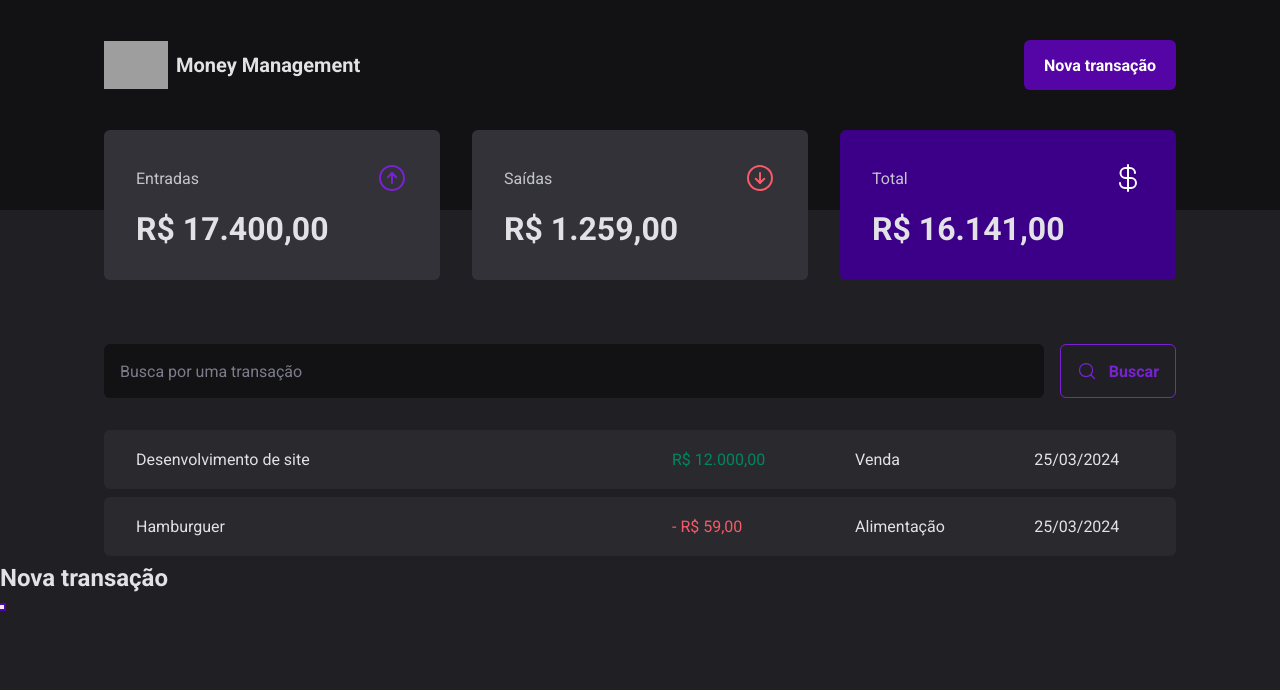
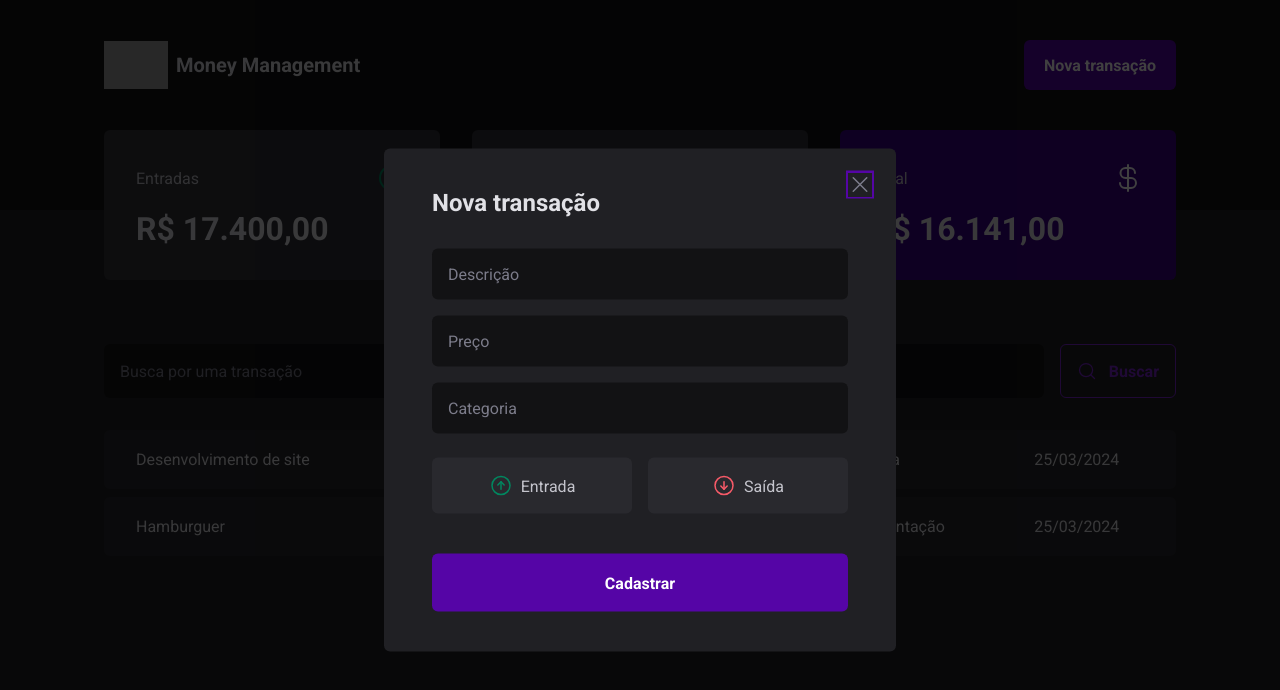
Before and after one commit to CarlosSFr/money-management-ts, a React (Vite) app: page / in a window 1280 px wide. Both pictures are taken after a click on the button "Nova transação". Shown: the top 690 px of the page. Built offline with nearby package versions, Linux system fonts and the light colour scheme; grey boxes are pictures that could not be loaded.

Commit message:
Visuals all done

```diff
--- a/package.json
+++ b/package.json
@@ -11,6 +11,7 @@
   },
   "dependencies": {
     "@radix-ui/react-dialog": "^1.0.5",
+    "@radix-ui/react-radio-group": "^1.1.3",
     "phosphor-react": "^1.4.1",
     "react": "^18.2.0",
     "react-dom": "^18.2.0",
--- a/src/components/NewTransactionModal/index.tsx
+++ b/src/components/NewTransactionModal/index.tsx
@@ -1,18 +1,42 @@
 import * as Dialog from "@radix-ui/react-dialog";
+import { CloseButton, Content, Overlay, TransactionType, TransactionTypeButton } from "./styles";
+import { ArrowCircleDown, ArrowCircleUp, X } from "phosphor-react";
 
 
 export function NewTransactionModal(){
     return (
         <>
         <Dialog.Portal>
-            <Dialog.Overlay/>
-            <Dialog.Content>
+            <Overlay/>
+            <Content>
                 <Dialog.Title>Nova transação</Dialog.Title>
 
+                <CloseButton>
+                    <X size={24} />
+                </CloseButton>
 
-                <Dialog.Close />
-            </Dialog.Content>
+                <form action="">
+                    <input type="text" placeholder="Descrição" required/>
+                    <input type="number" placeholder="Preço" required/>
+                    <input type="text" placeholder="Categoria" required/>
+
+                    <TransactionType>
+                        <TransactionTypeButton value="income" variant="income">
+                            <ArrowCircleUp size={24} />
+                            Entrada
+                        </TransactionTypeButton>
+                        <TransactionTypeButton value="outcome" variant="outcome">
+                            <ArrowCircleDown size={24} />
+                            Saída
+                        </TransactionTypeButton>
+                    </TransactionType>
+
+                    <button type="submit" >Cadastrar</button>
+                </form>
+
+
+            </Content>
         </Dialog.Portal>
-        </>
+    </>
     )
 }
--- a/src/components/NewTransactionModal/styles.ts
+++ b/src/components/NewTransactionModal/styles.ts
@@ -1,8 +1,120 @@
 import * as Dialog from "@radix-ui/react-dialog";
 import styled from "styled-components";
+import * as RadioGroup from "@radix-ui/react-radio-group"
 
 
 export const Overlay = styled(Dialog.Overlay)`
-
+    position: fixed;
+    width: 100vw;
+    height: 100vh;
+    inset: 0; // É igual fazer left: 0 right: 0 top: 0 bottom: 0
+    background: rgba(0, 0, 0, 0.75);
 
 `
+
+export const Content = styled(Dialog.Content)`
+    min-width: 32rem;
+    border-radius: 6px;
+    padding: 2.5rem 3rem;
+    background: ${props => props.theme["gray-800"]};
+
+    position: fixed;
+    top: 50%;
+    left: 50%;
+    transform: translate(-50%, -50%);
+
+    form{
+        margin-top: 2rem;
+
+        display: flex;
+        flex-direction: column;
+        gap: 1rem;
+
+        input{
+            border-radius: 6px;
+            border: 0;
+            background: ${props => props.theme["gray-900"]};
+            color: ${props => props.theme["gray-300"]};
+            padding: 1rem;
+
+            &::placeholder{
+                color: ${props => props.theme["gray-500"]};
+            }
+        }
+        button[type="submit"]{
+            height: 58px;
+            border: 0;
+            background: ${props => props.theme["purple-500"]};
+            color: ${props => props.theme["white"]};
+            font-weight: bold;
+            padding: 0 1.25rem;
+            border-radius: 6px;
+            margin-top: 1.5rem;
+            cursor: pointer;
+
+            &:hover{
+                background: ${props => props.theme["purple-700"]};
+                transition: background-color 0.2s;
+            }
+        }
+    }
+
+`
+
+export const CloseButton = styled(Dialog.Close)`
+    position: absolute;
+    background: transparent;
+    border: 0;
+    top: 1.5rem;
+    right: 1.5rem;
+    line-height: 0;
+    cursor: pointer;
+    color: ${props => props.theme["gray-500"]};
+
+`
+
+export const TransactionType = styled(RadioGroup.Root)`
+    display: grid;
+    grid-template-columns: repeat(2, 1fr);
+    gap: 1rem;
+    margin-top: 0.5rem;
+
+`
+
+interface TransactionTypeButtonProps {
+    variant: "income" | "outcome"
+}
+
+export const TransactionTypeButton = styled(RadioGroup.Item)<TransactionTypeButtonProps>`
+    background: ${props => props.theme["gray-700"]};
+    padding: 1rem;
+    display: flex;
+    align-items: center;
+    justify-content: center;
+    gap: 0.5rem;
+    border-radius: 6px;
+    cursor: pointer;
+    border: 0;
+    color: ${props => props.theme["gray-300"]};
+
+    svg{
+        color: ${props => props.variant === "income" ?
+        props.theme["green-500"] :
+        props.theme["red-300"]}
+    }
+
+    &[data-state="checked"]{
+    background: ${props => props.variant === "income" ?
+    props.theme["green-500"] :
+    props.theme["red-500"]};
+    color: ${props => props.theme["white"]};
+
+        svg{
+            color: ${props => props.theme["white"]};
+        }
+    }
+    &[data-state="unchecked"]:hover{
+        background: ${props => props.theme["gray-600"]};
+    }
+
+`
--- a/src/components/Summary/index.tsx
+++ b/src/components/Summary/index.tsx
@@ -10,7 +10,7 @@
                     <span>
                         Entradas
                     </span>
-                    <ArrowCircleUp size={32} color="#7A22D3" />
+                    <ArrowCircleUp size={32} color="#00875F" />
                 </header>
 
                 <strong>R$ 17.400,00</strong>
```
Also changed, not shown: 1 other file (tests, documents, lock files or other folders).
